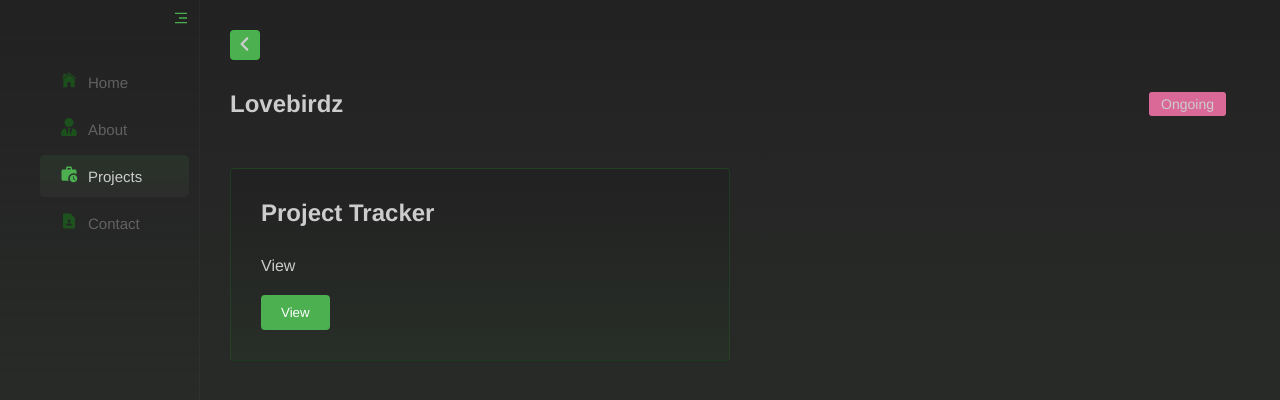
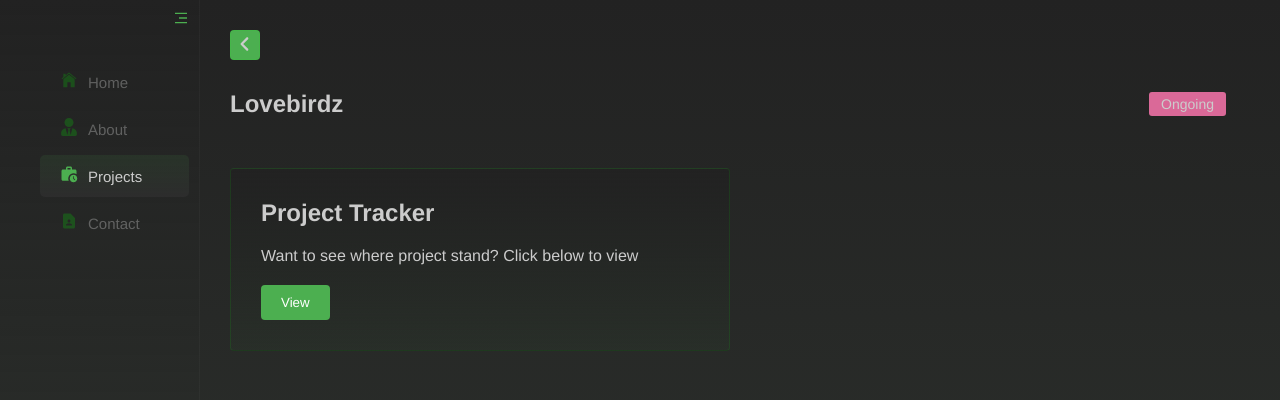
Before and after one commit to abolajii/portfolio-ts, a React (Vite) app: page /project/1 in a window 1280 px wide. Shown: the top 400 px of the page. Built offline with nearby package versions, Linux system fonts and the light colour scheme.

Commit message:
back to normalv2

```diff
--- a/src/components/Workflow.tsx
+++ b/src/components/Workflow.tsx
@@ -28,7 +28,7 @@ const Container = styled.div`
   ) !important;
 
   h2 {
-    margin-bottom: 30px;
+    margin-bottom: 20px;
   }
 
   @media screen and (max-width: 768px) {
@@ -121,16 +121,19 @@ const Workflow: React.FC = () => {
 
   return (
     <Container>
+      <h2>Project Tracker</h2>
       {!showSteps ? (
         <>
-          <h2>Project Tracker</h2>
-          <p>View </p>
-          {!loading && <Button onClick={handleClick}>View</Button>}
+          {!loading && (
+            <>
+              <p>Want to see where project stand? Click below to view</p>
+              <Button onClick={handleClick}>View</Button>
+            </>
+          )}
           {loading && <Spinner />}
         </>
       ) : (
         <>
-          <h2>Project Tracker</h2>
           <Stepper steps={steps} />
         </>
       )}
```
